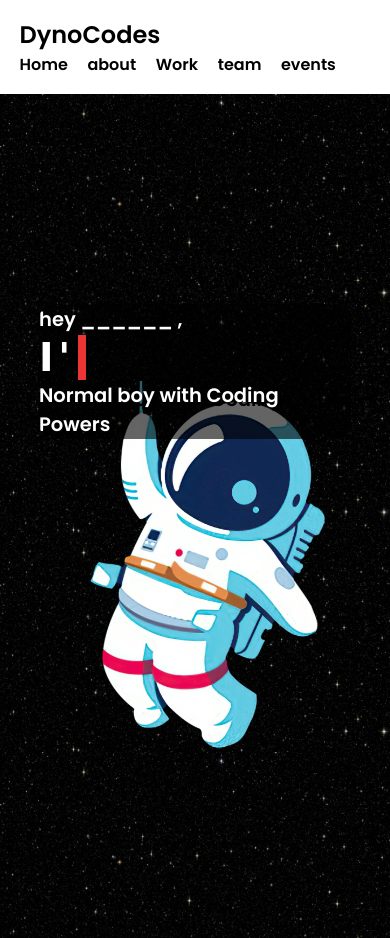
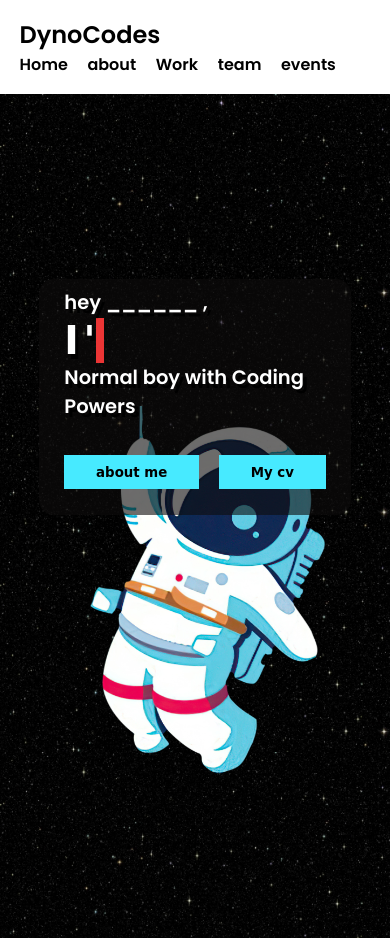
Before and after one commit to dvghule121/portfolio-site, a plain HTML site: page index.html in a window 390 px wide. Shown: the top 938 px of the page. Drawn offline with Linux system fonts and the light colour scheme; a web font is replaced by a local one.

Commit message:
thirdcommit

```diff
--- a/index.html
+++ b/index.html
@@ -44,6 +44,11 @@
                     <h1>I'm <span>Dyno</span></h1>
                     <p id="demo"> Normal boy with Coding Powers</p>
                 </div>
+                <div class="button">
+                    <Button class="btn" onclick="javascript:window.location.href='#about'">about me</Button>
+                    <Button class="btn" onclick="javascript:window.location.href='#mycv'">My cv</Button>
+                </div>
+
             </div>
             <div class="left">
                 <img src="images/astronaut-hanging-on-moon-4k-fn (2)_adobespark.png" alt="" width="400px">
@@ -80,16 +85,20 @@
                         <a href="">
                             <h1></h1>
                         </a>
-                    <div class="hideable-content">
-                        <p>Lorem ipsum, dolor sit amet consectetur adipisicing elit. Expedita consequuntur excepturi
-                            sunt inventore dicta fugit hic quibusdam ad voluptate ex atque, deleniti ducimus dignissimos
-                            nesciunt eius numquam sed, eos qui.</p>
+                        <div class="hideable-content">
+                            <p>Lorem ipsum, dolor sit amet consectetur adipisicing elit. Expedita consequuntur excepturi
+                                sunt inventore dicta fugit hic quibusdam ad voluptate ex atque, deleniti ducimus
+                                dignissimos
+                                nesciunt eius numquam sed, eos qui.</p>
 
-                        <div class="links">
-                            <a href=""><img src="images/Projects/kisspng-computer-icons-logo-portable-network-graphics-clip-icons-for-free-iconza-circle-social-5b7fe46b0bac53.1999041115351082030478.jpg" alt=""></a>
-                            <a href=""><img src="images\Projects\Glossy-Instagram-icon-PNG_adobespark.png" alt="" ></a>
+                            <div class="links">
+                                <a href=""><img
+                                        src="images/Projects/kisspng-computer-icons-logo-portable-network-graphics-clip-icons-for-free-iconza-circle-social-5b7fe46b0bac53.1999041115351082030478.jpg"
+                                        alt=""></a>
+                                <a href=""><img src="images\Projects\Glossy-Instagram-icon-PNG_adobespark.png"
+                                        alt=""></a>
+                            </div>
                         </div>
-                    </div>
 
 
 
--- a/new-index.js
+++ b/new-index.js
@@ -44,3 +44,7 @@ function openImg() {
     const class_c = document.getElementsByClassName("rounded-img-btn")
 
 }
+
+function toabout(){
+    window.location.href("#about")
+}
--- a/styles.css
+++ b/styles.css
@@ -111,6 +111,7 @@ z-index: 4;
     max-width: 50vw;
     min-height: 80vh;
     padding: 0;
+    background: #000;
     overflow: hidden;
 
 }
@@ -230,7 +231,7 @@ button{
     }
     .intro-text{
         border-radius: 15px;
-        background-color: rgba(0, 0, 0, 0.603);
+        background-color: rgba(14, 12, 12, 0.603);
         padding: 5vh;
         position: relative;
         top: 5vh;
@@ -333,6 +334,9 @@ a{
 
 
   }
+  .typewriter{
+      padding: 2vw 3vh;
+  }
 
 
   /* The typing effect */
--- a/utils.css
+++ b/utils.css
@@ -131,12 +131,26 @@
     font-size: larger;
     font-family: -apple-system, BlinkMacSystemFont, 'Segoe UI', Roboto, Oxygen, Ubuntu, Cantarell, 'Open Sans', 'Helvetica Neue', sans-serif;
 }
+
+.button {
+    display: flex;
+    flex-direction: row;
+    flex-wrap: nowrap;
+    gap: 5vw;
+}
+
 .btn{
     display:flex;
-    justify-content: center;
-    border-radius: 50px;
-    box-shadow:15px grey;
+    flex-direction: row;
+    margin: 3vh 0;
+    border: none;
+    font-family: cursive;
+    background: rgb(71, 234, 255);
+    box-shadow: 15px rgb(7, 7, 7);
+    color: black;
+    font-size: smaller;
 }
+
 .rounded-img-btn{
     min-height: 400px;
     display: flex;
@@ -145,6 +159,7 @@
     justify-content: space-around;
 
 }
+
 .rounded-img-btn img {
     margin-top: 2rem;
     border-radius: 300px;
```
